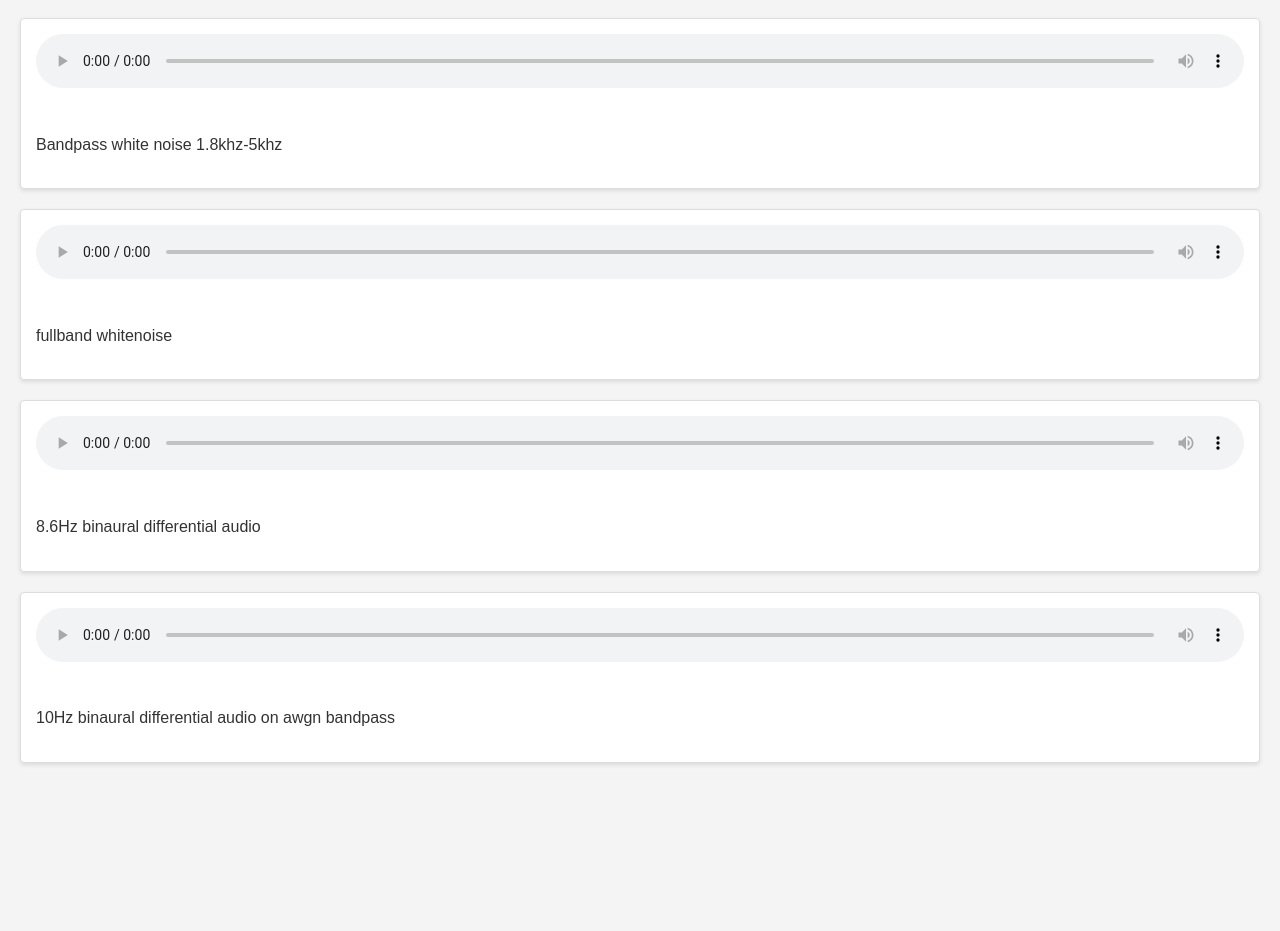
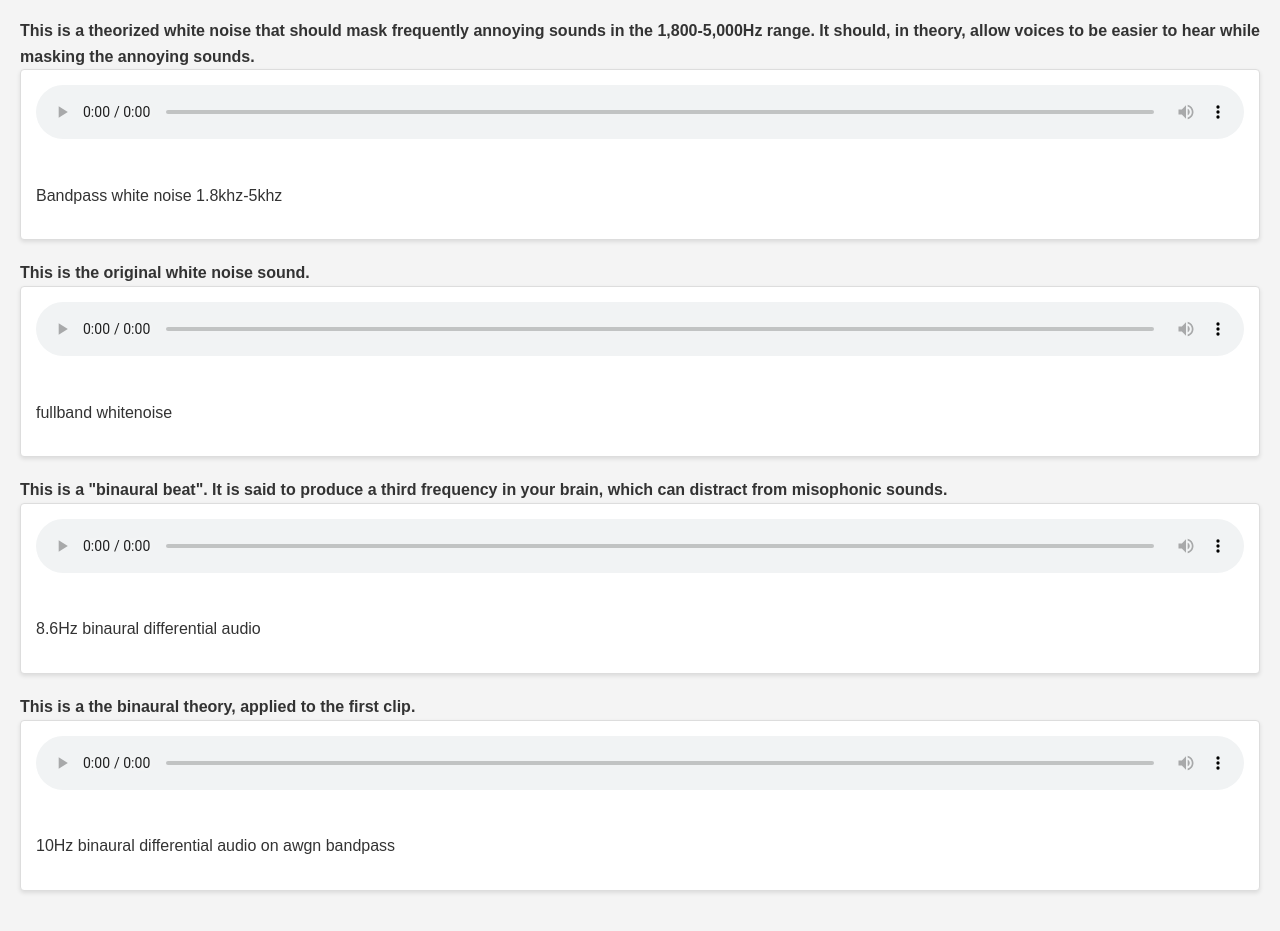
Before and after one commit to alexandermakuch/alexandermakuch.github.io, a plain HTML site: page index.html in a window 1280 px wide. Shown: the part 96-1027 px from the top of the page. Before the commit the page ends 899 px from the top, so only its background shows below. Drawn offline with Linux system fonts and the light colour scheme.

Commit message:
add explanations

```diff
--- a/index.html
+++ b/index.html
@@ -6,7 +6,8 @@
 </head>
 <body>
     <h1>Misophon'nt</h1>
-
+    <b>This is a theorized white noise that should mask frequently annoying sounds in the 1,800-5,000Hz range.</b>
+    <b>It should, in theory, allow voices to be easier to hear while masking the annoying sounds.</b>
     <div class="audio-container">
         <audio controls loop>
             <source src="isolated_white_noise.wav" type="audio/wav">
@@ -14,6 +15,7 @@
         </audio>
         <p class="caption">Bandpass white noise 1.8khz-5khz</p>
     </div>
+    <b>This is the original white noise sound.</b>
     <div class="audio-container">
         <audio controls loop>
             <source src="white_noise.wav" type="audio/wav">
@@ -21,6 +23,7 @@
         </audio>
         <p class="caption">fullband whitenoise</p>
     </div>
+    <b>This is a "binaural beat". It is said to produce a third frequency in your brain, which can distract from misophonic sounds.</b>
     <div class="audio-container">
         <audio controls loop>
             <source src="8.6hz Binaural Frequency.mp3" type="audio/mpeg">
@@ -28,6 +31,7 @@
         </audio>
         <p class="caption">8.6Hz binaural differential audio</p>
     </div>
+    <b>This is a the binaural theory, applied to the first clip.</b>
     <div class="audio-container">
         <audio controls loop>
             <source src="10hz_binaural_white_bandpass.wav" type="audio/mpeg">
```
